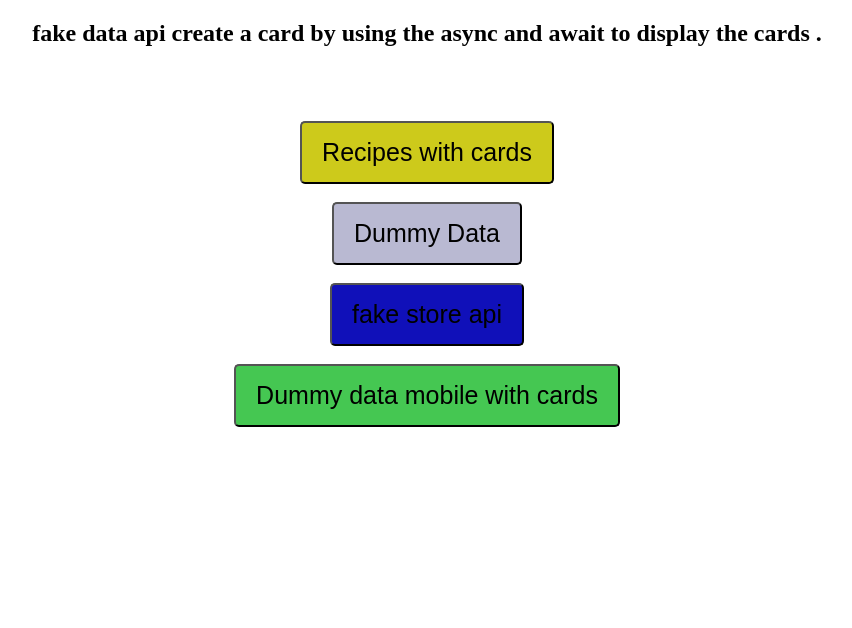
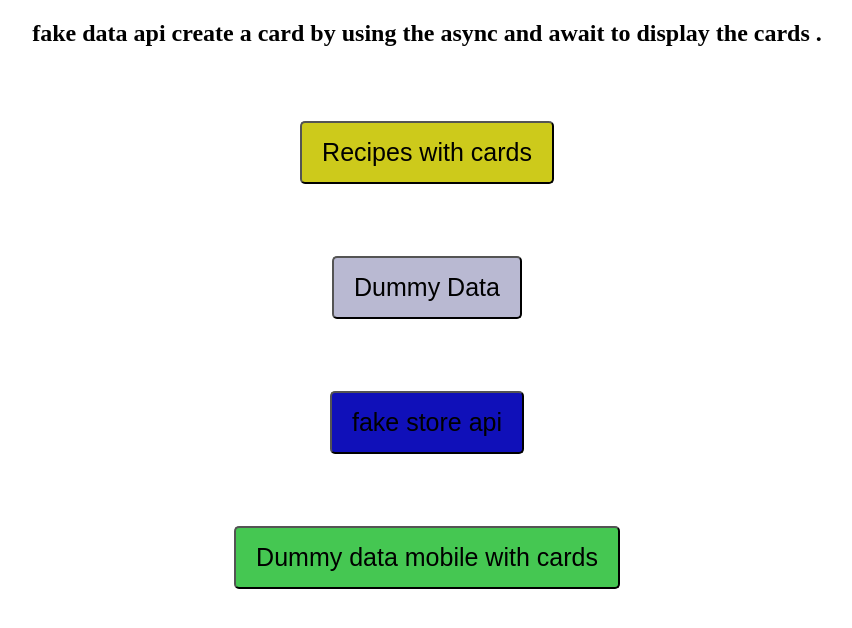
Before and after one commit to Sai-bhavani123/api-js, a plain HTML site: page index.html in a window 1280 px wide. Shown: the whole page, without its empty margins (213-1065 px from the left). Drawn offline with Linux system fonts and the light colour scheme.

Commit message:
Update index.html

```diff
--- a/index.html
+++ b/index.html
@@ -10,10 +10,10 @@
     <center>
     <h2>fake data  api create a card by using the async and await to display the cards .</h2><br><br><br>
     <div id="api">
-        <button id="recipesData">Recipes with cards</button><br><br>
-        <button id="DummyData"> Dummy Data</button><br><br>
-        <button id="fakeStore">fake store api </button><br><br>
-        <button id="categoryData">Dummy data mobile with cards</button><br><br>
+        <button id="recipesData">Recipes with cards</button><br><br><br><br><br>
+        <button id="DummyData"> Dummy Data</button><br><br><br><br><br>
+        <button id="fakeStore">fake store api </button><br><br><br><br><br>
+        <button id="categoryData">Dummy data mobile with cards</button><br><br><br><br><br>
     </div>
 </center>
     <div id="container"></div>
```
